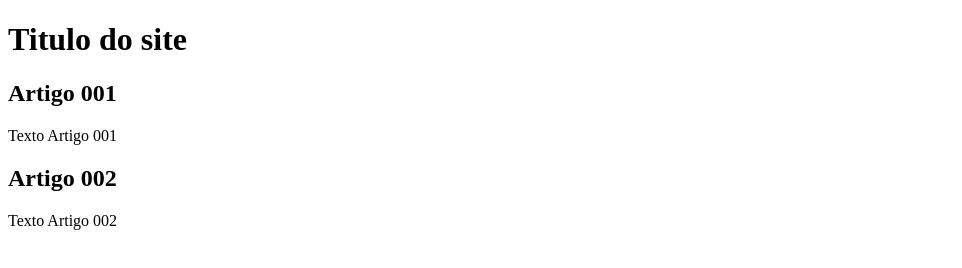
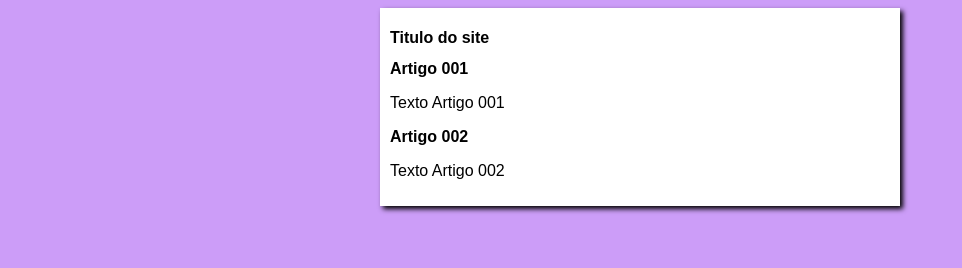
Before and after one commit to Malboadevs/projeto-site, a plain HTML site: page index.html in a window 1280 px wide. Shown: the whole page, without its empty margins (0-962 px from the left). Drawn offline with Linux system fonts and the light colour scheme.

Commit message:
iniciei o design

```diff
--- /dev/null
+++ b/estilos/style.css
@@ -0,0 +1,17 @@
+*{
+    font-family: Arial, Helvetica, sans-serif;
+    font-size: 16px;
+}
+
+body {
+    background-color: rgb(204, 157, 248);
+
+}
+
+main {
+    background-color: white;
+    width: 500px;
+    margin: auto;
+    padding: 10px;
+    box-shadow: 3px 3px 5px rgb(0, 0, 0.473);
+}
--- a/index.html
+++ b/index.html
@@ -4,6 +4,7 @@
     <meta charset="UTF-8">
     <meta name="viewport" content="width=device-width, initial-scale=1.0">
     <title>Titulo do site</title>
+    <link rel="stylesheet" href="estilos/style.css">
 </head>
 <body>
     <main>
```
